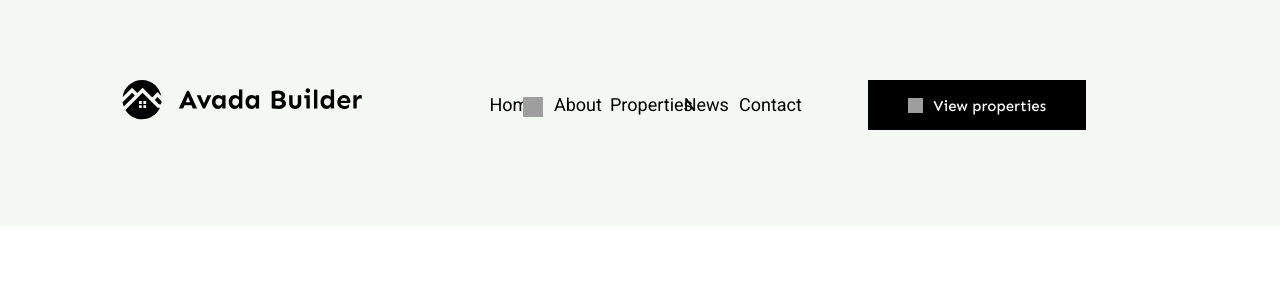
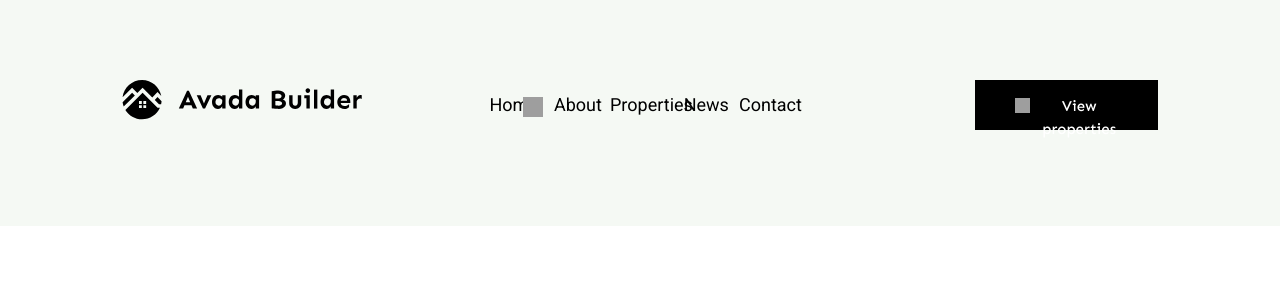
Before and after one commit to OleksiiPustilnyk/react-website-realtor, a React (Create React App) app: page / in a window 1280 px wide. Shown: the top 300 px of the page. Built offline with nearby package versions, Linux system fonts and the light colour scheme; grey boxes are pictures that could not be loaded.

Commit message:
edited header

```diff
--- a/src/Container/Header/HeaderDefault.tsx
+++ b/src/Container/Header/HeaderDefault.tsx
@@ -18,7 +18,7 @@ const HeaderDefault = (props: Props) => {
                         <Col md={{ span: 4, offset: 1 }}>
                             <Menu />
                         </Col>
-                        <Col>
+                        <Col md={{ span: 2, offset: 1 }}>
                             <button className="btnDefaultBlack">
                                 View properties
                                 <span className="icon-home"></span>
```
